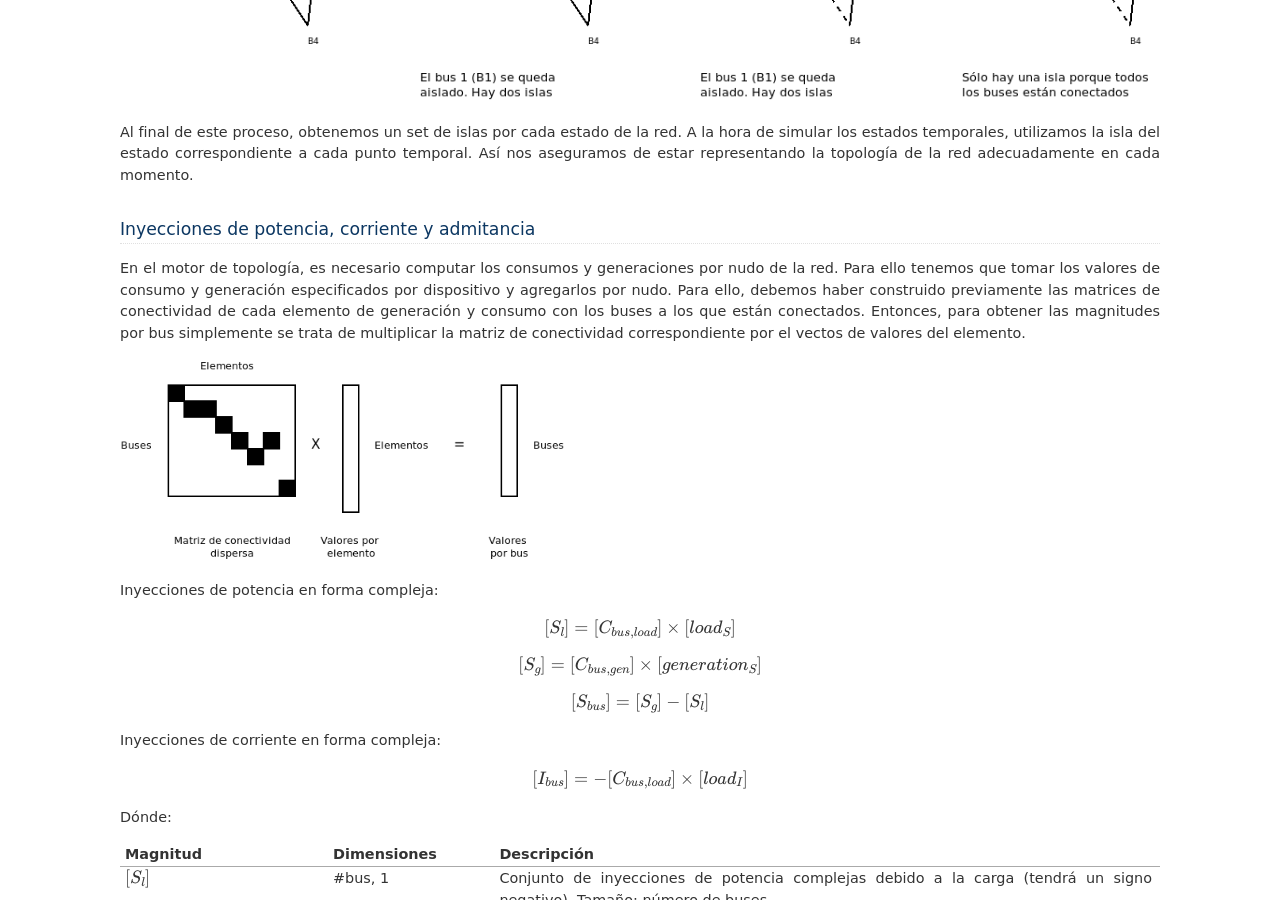
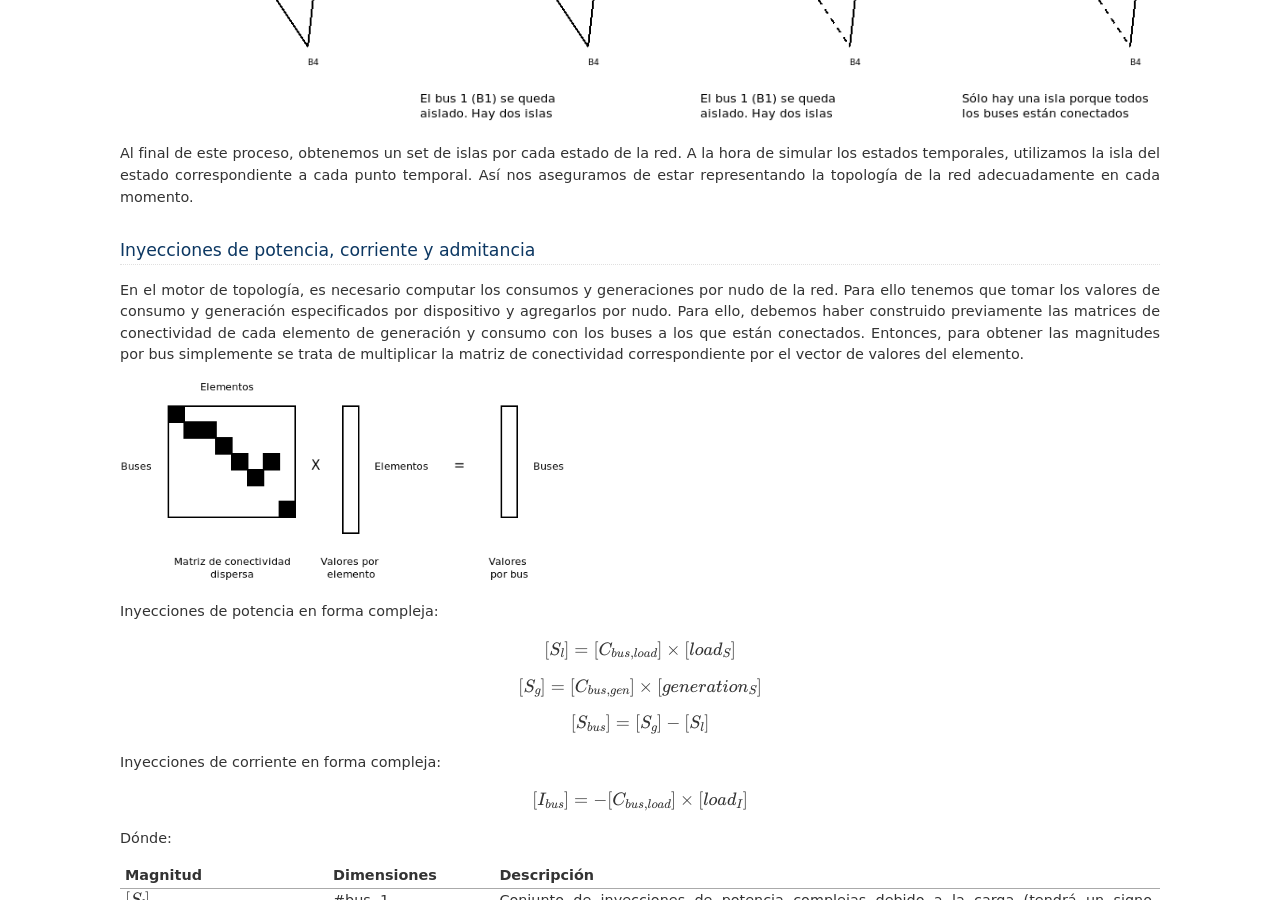
Before and after one commit to SanPen/ModeladoPractico, a Sphinx documentation site: the page built from doc/chapter_5_topological_model.rst, in a window 1280 px wide and 900 px high, scrolled down 5949 px. Built offline with Sphinx 7.4.7, drawn with Linux system fonts in a browser that asks for light colours; some of the changed text lies outside the part shown.

```diff
--- a/doc/chapter_5_topological_model.rst
+++ b/doc/chapter_5_topological_model.rst
@@ -440,7 +440,7 @@ En el motor de topología, es necesario computar los consumos y generaciones por
 Para ello tenemos que tomar los valores de consumo y generación especificados por dispositivo y agregarlos por nudo.
 Para ello, debemos haber construido previamente las matrices de conectividad de cada elemento de generación y consumo
 con los buses a los que están conectados. Entonces, para obtener las magnitudes por bus simplemente se trata de
-multiplicar la matriz de conectividad correspondiente por el vectos de valores del elemento.
+multiplicar la matriz de conectividad correspondiente por el vector de valores del elemento.
 
 .. image:: images/connectivity_elm.png
     :height: 200px
```
Also changed, not shown: other parts of doc/chapter_5_topological_model.rst (+6 -6 lines).
